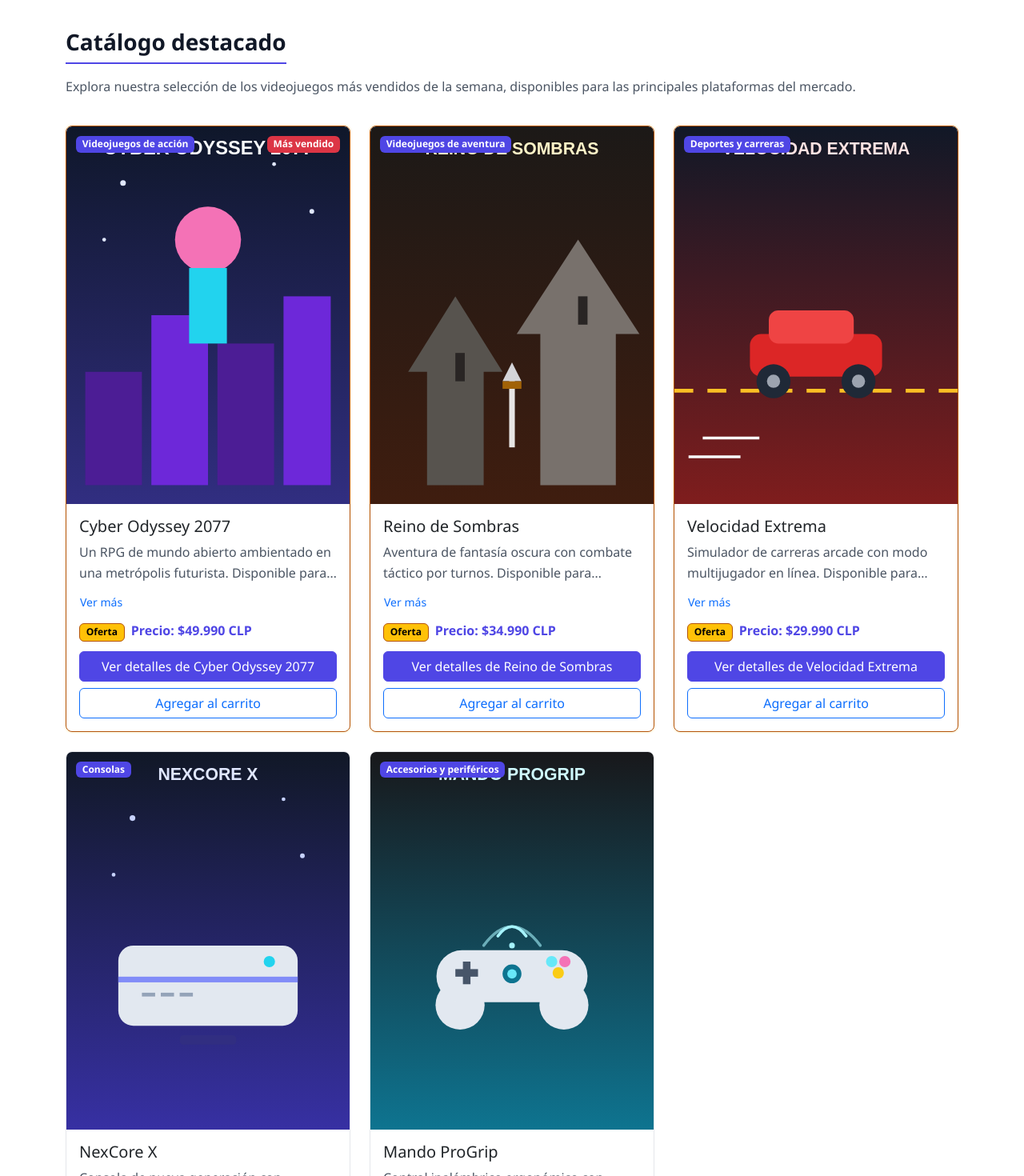
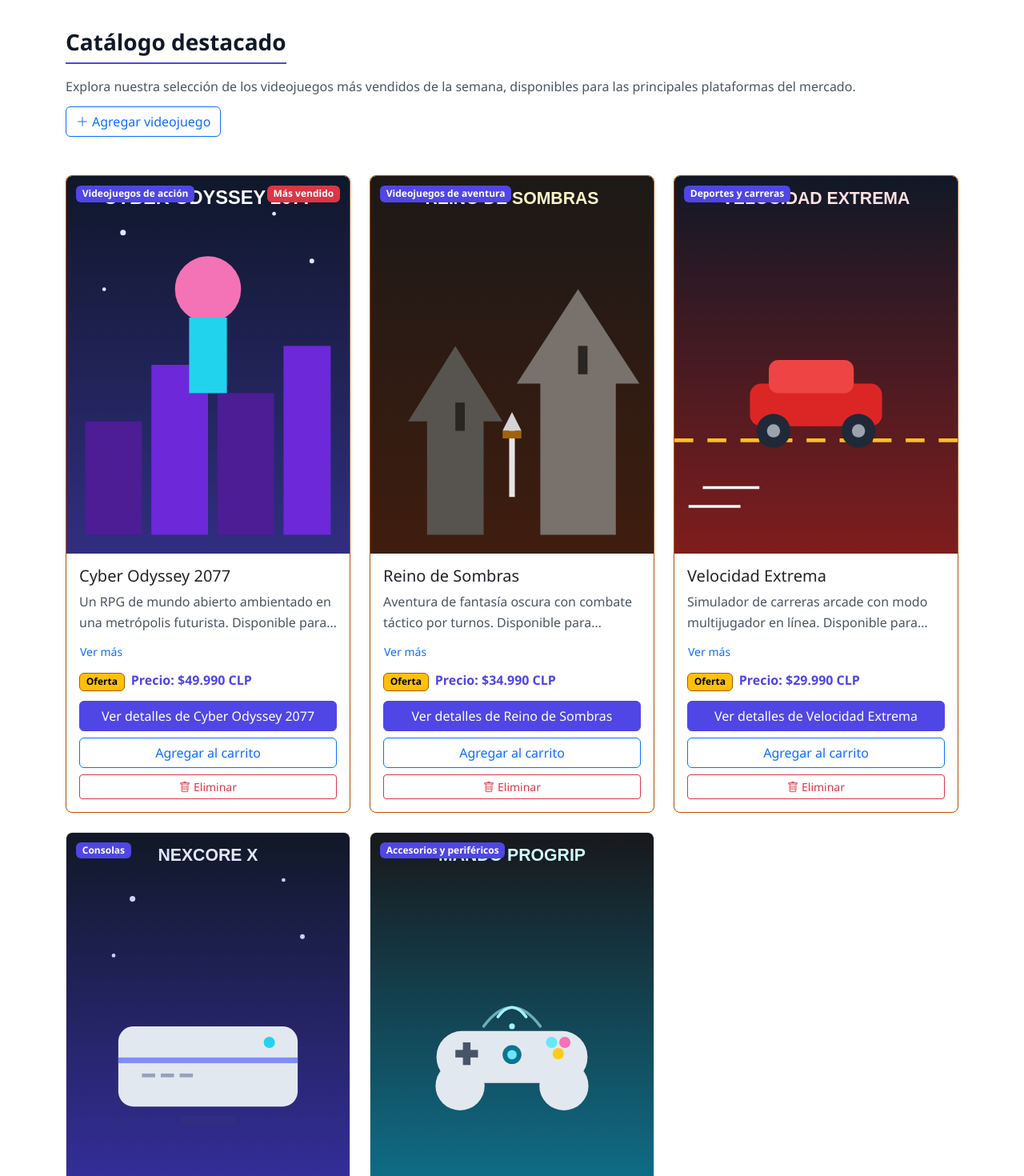
Before and after one commit to gustavoduocuc/video-game-basic, a React (Vite) app: page / in a window 1280 px wide. Shown: the part 920-2390 px from the top of the page at 80% size. Built offline with nearby package versions, Linux system fonts and the light colour scheme.

Commit message:
feat(catalog): add and remove games from catalog

```diff
--- a/public/css/forms.css
+++ b/public/css/forms.css
@@ -1,6 +1,16 @@
 /* Formularios: sección de contacto y alta de videojuegos. */
 /* -------------------- 9d. Contacto y alta de productos -------------------- */
 .contact-section {
+  background-color: var(--color-bg-alt);
+}
+
+.product-form-panel {
+  margin-bottom: 1.5rem;
+}
+
+.product-form {
+  border-color: var(--color-border);
+  border-radius: var(--radius);
   background-color: var(--color-bg-alt);
 }
 
--- a/src/App.jsx
+++ b/src/App.jsx
@@ -4,6 +4,7 @@ import { useCatalog } from "./hooks/useCatalog.js";
 import { useCart } from "./hooks/useCart.js";
 import { useToast } from "./hooks/useToast.js";
 import { Navbar } from "./components/Navbar.jsx";
+import { ProductForm } from "./components/ProductForm.jsx";
 import { ProductList } from "./components/ProductList.jsx";
 import { CartToast } from "./components/CartToast.jsx";
 import { CartOffcanvasBody } from "./components/CartOffcanvasBody.jsx";
@@ -57,6 +58,17 @@ export function StorefrontApp() {
     [addToCart, showToast]
   );
 
+  const { addProduct, removeProduct } = catalog;
+  const { removeFromCart } = cart;
+  const handleRemoveProduct = useCallback(
+    (product) => {
+      removeProduct(product.id);
+      removeFromCart(product.id);
+      showToast(`${product.name} se eliminó del catálogo`);
+    },
+    [removeProduct, removeFromCart, showToast]
+  );
+
   const portals = Object.entries(MOUNT_IDS)
     .map(([key, id]) => [key, document.getElementById(id)])
     .filter(([, el]) => el !== null);
@@ -82,6 +94,8 @@ export function StorefrontApp() {
 
       {mounts.catalogRoot &&
         createPortal(
+          <>
+            {catalog.status === "ready" && <ProductForm onAddProduct={addProduct} />}
             <ProductList
               status={catalog.status}
               filteredProducts={catalog.filteredProducts}
@@ -89,9 +103,11 @@ export function StorefrontApp() {
               searchTerm={catalog.searchTerm}
               onClearCategory={() => catalog.setCategory("")}
               onAddToCart={handleAddToCart}
+              onRemoveProduct={handleRemoveProduct}
               isInCart={cart.isInCart}
               onRetry={catalog.retry}
-          />,
+            />
+          </>,
           mounts.catalogRoot
         )}
 
--- a/src/components/ProductCard.jsx
+++ b/src/components/ProductCard.jsx
@@ -1,6 +1,6 @@
 import { useLayoutEffect, useRef, useState } from "react";
 
-export function ProductCard({ product, onAddToCart, isInCart }) {
+export function ProductCard({ product, onAddToCart, onRemove, isInCart }) {
   // null = detalle nunca solicitado (no existe aún en el DOM); true/false = visible/oculto.
   const [detailOpen, setDetailOpen] = useState(null);
   const [isHighlighted, setIsHighlighted] = useState(false);
@@ -88,6 +88,15 @@ export function ProductCard({ product, onAddToCart, isInCart }) {
           >
             {isInCart ? "En el carrito ✓" : "Agregar al carrito"}
           </button>
+          <button
+            type="button"
+            className="btn btn-outline-danger btn-sm mt-2"
+            aria-label={`Eliminar ${product.name} del catálogo`}
+            onClick={() => onRemove(product)}
+          >
+            <i className="bi bi-trash me-1" aria-hidden="true"></i>
+            Eliminar
+          </button>
         </div>
       </article>
     </div>
--- /dev/null
+++ b/src/components/ProductForm.jsx
@@ -0,0 +1,151 @@
+import { useState } from "react";
+import { CATEGORIES } from "../data/categories.js";
+import { buildProduct } from "../utils/product.js";
+import { hasErrors, validateProduct } from "../utils/validation.js";
+
+const FORM_ID = "product-form";
+const EMPTY_VALUES = { name: "", categorySlug: "", price: "", description: "", image: "" };
+const INITIAL_STATE = { isOpen: false, values: EMPTY_VALUES, errors: {}, status: null };
+
+export function ProductForm({ onAddProduct }) {
+  const [form, setForm] = useState(INITIAL_STATE);
+
+  const handleChange = (event) => {
+    const { name, value } = event.target;
+    setForm((prev) => ({ ...prev, values: { ...prev.values, [name]: value } }));
+  };
+
+  const handleSubmit = (event) => {
+    event.preventDefault();
+    const errors = validateProduct(form.values);
+
+    if (hasErrors(errors)) {
+      setForm((prev) => ({
+        ...prev,
+        errors,
+        status: { isSuccess: false, message: "Revisa los campos marcados antes de agregar el videojuego." },
+      }));
+      return;
+    }
+
+    const product = buildProduct(form.values);
+    onAddProduct(product);
+    setForm((prev) => ({
+      ...prev,
+      values: EMPTY_VALUES,
+      errors: {},
+      status: { isSuccess: true, message: `${product.name} se agregó al catálogo.` },
+    }));
+  };
+
+  const toggleOpen = () => setForm((prev) => ({ ...prev, isOpen: !prev.isOpen }));
+  const fieldClass = (field, base = "form-control") => `${base}${form.errors[field] ? " is-invalid" : ""}`;
+  const statusClass = form.status ? (form.status.isSuccess ? " text-success" : " text-danger") : "";
+
+  return (
+    <div className="product-form-panel">
+      <button
+        type="button"
+        className="btn btn-outline-primary"
+        aria-expanded={form.isOpen}
+        aria-controls={FORM_ID}
+        onClick={toggleOpen}
+      >
+        <i className={`bi ${form.isOpen ? "bi-dash-lg" : "bi-plus-lg"} me-1`} aria-hidden="true"></i>
+        Agregar videojuego
+      </button>
+
+      <form
+        id={FORM_ID}
+        className="product-form card card-body mt-3"
+        noValidate
+        hidden={!form.isOpen}
+        aria-labelledby="product-form-title"
+        onSubmit={handleSubmit}
+      >
+        <h3 id="product-form-title" className="h5">Nuevo videojuego</h3>
+        <div className="row g-3">
+          <div className="col-12 col-md-6">
+            <label htmlFor="product-name" className="form-label">Nombre</label>
+            <input
+              type="text"
+              id="product-name"
+              name="name"
+              className={fieldClass("name")}
+              required
+              value={form.values.name}
+              onChange={handleChange}
+            />
+            <p className="invalid-feedback">Por favor ingresa el nombre del videojuego.</p>
+          </div>
+          <div className="col-12 col-md-6">
+            <label htmlFor="product-category" className="form-label">Categoría</label>
+            <select
+              id="product-category"
+              name="categorySlug"
+              className={fieldClass("categorySlug", "form-select")}
+              required
+              value={form.values.categorySlug}
+              onChange={handleChange}
+            >
+              <option value="">Selecciona una categoría</option>
+              {CATEGORIES.map((item) => (
+                <option key={item.slug} value={item.slug}>
+                  {item.label}
+                </option>
+              ))}
+            </select>
+            <p className="invalid-feedback">Selecciona una categoría.</p>
+          </div>
+          <div className="col-12 col-md-6">
+            <label htmlFor="product-price" className="form-label">Precio (CLP)</label>
+            <input
+              type="number"
+              id="product-price"
+              name="price"
+              className={fieldClass("price")}
+              min={1}
+              step={1}
+              inputMode="numeric"
+              required
+              value={form.values.price}
+              onChange={handleChange}
+            />
+            <p className="invalid-feedback">Ingresa un precio entero mayor a cero.</p>
+          </div>
+          <div className="col-12 col-md-6">
+            <label htmlFor="product-image" className="form-label">URL de la imagen (opcional)</label>
+            <input
+              type="url"
+              id="product-image"
+              name="image"
+              className="form-control"
+              placeholder="https://…"
+              value={form.values.image}
+              onChange={handleChange}
+            />
+          </div>
+          <div className="col-12">
+            <label htmlFor="product-description" className="form-label">Descripción</label>
+            <textarea
+              id="product-description"
+              name="description"
+              className={fieldClass("description")}
+              rows={2}
+              required
+              value={form.values.description}
+              onChange={handleChange}
+            ></textarea>
+            <p className="invalid-feedback">Por favor escribe una descripción.</p>
+          </div>
+        </div>
+        <div className="mt-3">
+          <button type="submit" className="btn btn-primary">Agregar al catálogo</button>
+        </div>
+        <p id="product-form-status" className={`mt-3 mb-0${statusClass}`} role="status" aria-live="polite">
+          {form.status?.message}
+        </p>
+      </form>
+    </div>
+  );
+}
--- a/src/components/ProductList.jsx
+++ b/src/components/ProductList.jsx
@@ -8,6 +8,7 @@ export function ProductList({
   searchTerm,
   onClearCategory,
   onAddToCart,
+  onRemoveProduct,
   isInCart,
   onRetry,
 }) {
@@ -54,6 +55,7 @@ export function ProductList({
               key={product.id}
               product={product}
               onAddToCart={onAddToCart}
+              onRemove={onRemoveProduct}
               isInCart={isInCart(product.id)}
             />
           ))}
--- a/src/hooks/useCatalog.js
+++ b/src/hooks/useCatalog.js
@@ -39,6 +39,15 @@ export function useCatalog() {
 
   const retry = useCallback(() => setReloadToken((token) => token + 1), []);
 
+  // Altas y bajas solo en memoria: al recargar vuelve el contenido de products.json.
+  const addProduct = useCallback((product) => {
+    setProducts((current) => [...current, product]);
+  }, []);
+
+  const removeProduct = useCallback((productId) => {
+    setProducts((current) => current.filter((product) => product.id !== productId));
+  }, []);
+
   const filteredProducts = useMemo(() => {
     const term = searchTerm.trim().toLowerCase();
     return products.filter((product) => {
@@ -57,5 +66,7 @@ export function useCatalog() {
     setCategory,
     setSearchTerm,
     retry,
+    addProduct,
+    removeProduct,
   };
 }
--- /dev/null
+++ b/src/utils/product.js
@@ -0,0 +1,38 @@
+import { CATEGORIES } from "../data/categories.js";
+import { formatNumberCL } from "./format.js";
+
+const PLACEHOLDER_IMAGE = "assets/placeholder-game.svg";
+let createdCount = 0;
+
+function slugify(text) {
+  return text
+    .normalize("NFD")
+    .replace(/[\u0300-\u036f]/g, "")
+    .toLowerCase()
+    .replace(/[^a-z0-9]+/g, "-")
+    .replace(/^-|-$/g, "");
+}
+
+// Arma un producto con la misma forma que los de products.json a partir del formulario de alta.
+export function buildProduct(values) {
+  createdCount += 1;
+  const name = values.name.trim();
+  const price = Number(values.price);
+  const image = values.image.trim();
+  const category = CATEGORIES.find((item) => item.slug === values.categorySlug);
+
+  return {
+    id: `nuevo-${slugify(name)}-${Date.now().toString(36)}${createdCount}`,
+    name,
+    description: values.description.trim(),
+    price,
+    priceLabel: `Precio: $${formatNumberCL(price)} CLP`,
+    category: category.label,
+    categorySlug: category.slug,
+    image: image || PLACEHOLDER_IMAGE,
+    imageAlt: image ? `Portada de ${name}` : `Imagen genérica de GameVault para ${name}`,
+    detail: "Producto agregado recientemente al catálogo de GameVault.",
+    bestseller: false,
+    onSale: false,
+  };
+}
```
Also changed, not shown: public/assets/placeholder-game.svg (added). Lines whose indentation alone changed are shown as unchanged.
